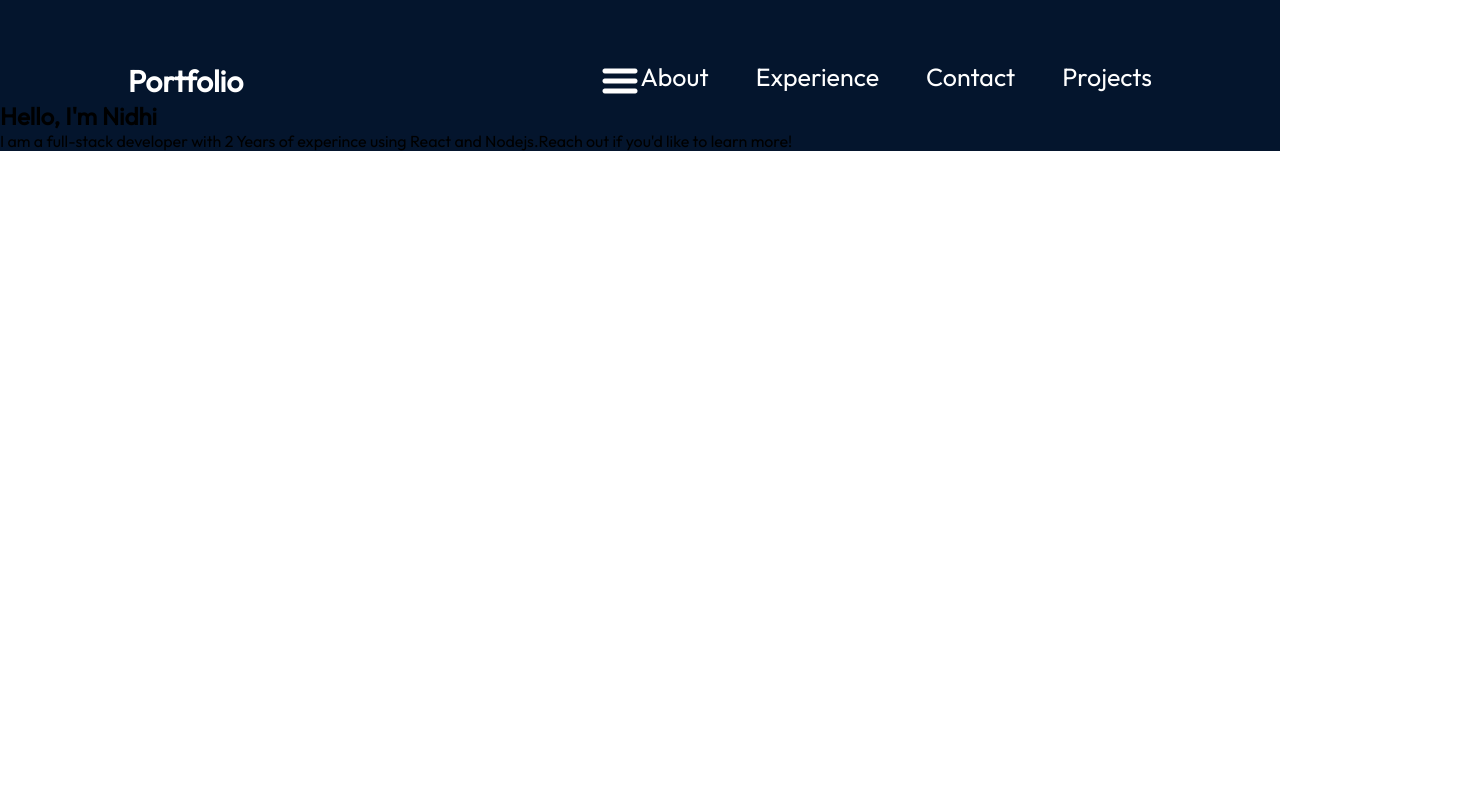
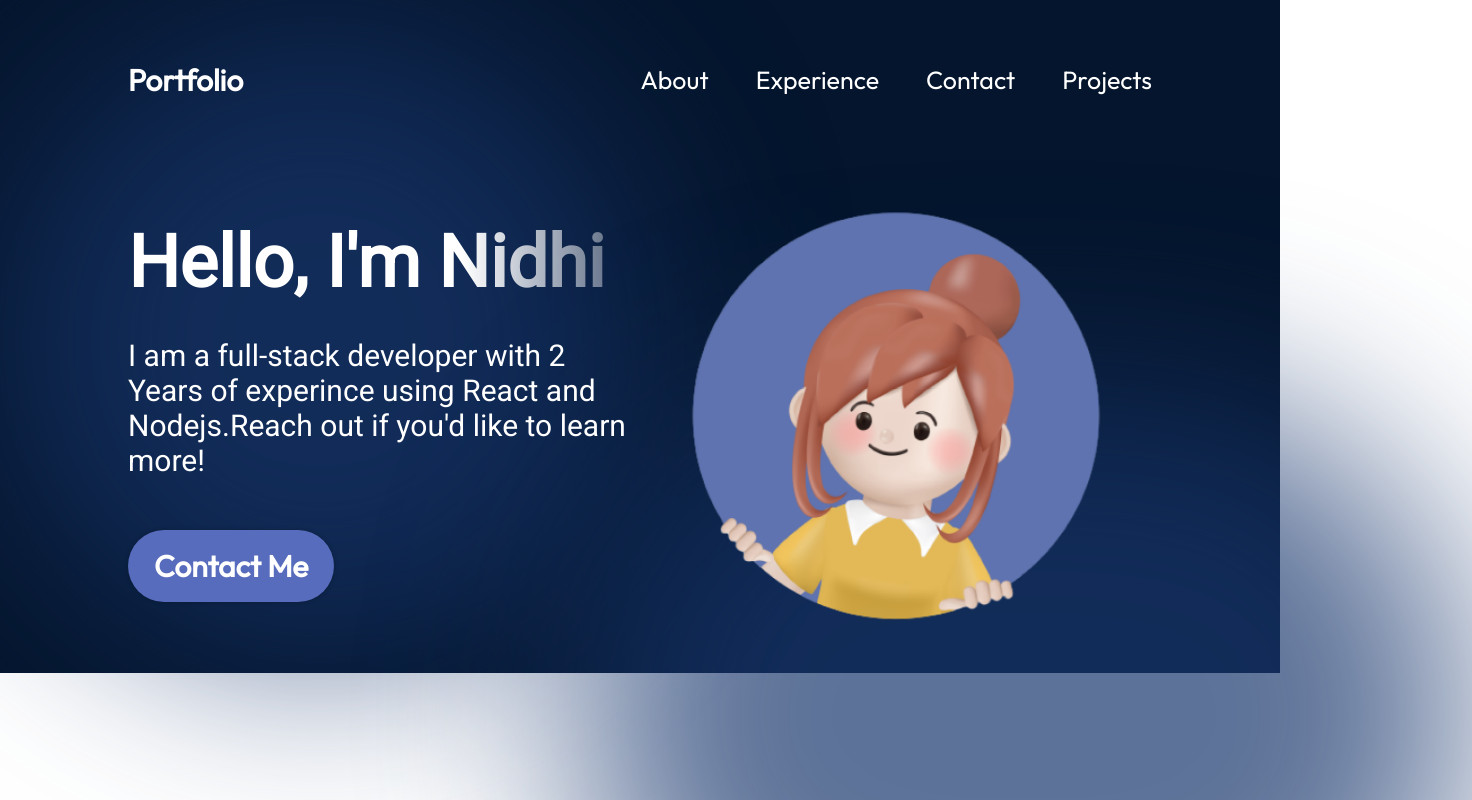
Before and after one commit to NidhiTulsyan/CODSOFT, a React (Vite) app in the folder Task_1_portfolio/portfolio/: page / in a window 1280 px wide. Shown: the top 800 px of the page, 1472 px wide, since content can reach past the window. Built offline with nearby package versions, Linux system fonts and the light colour scheme.

Commit message:
completed hero section

```diff
--- a/Task_1_portfolio/portfolio/src/components/Hero/Hero.jsx
+++ b/Task_1_portfolio/portfolio/src/components/Hero/Hero.jsx
@@ -1,15 +1,21 @@
 import React from "react";
+import { getImageUrl } from "../../utils";
+import styles from "./Hero.module.css";
 
 export const Hero = () => {
   return (
-    <section>
-      <div>
-        <h1>Hello, I'm Nidhi</h1>
-        <p>
+    <section className={styles.container}>
+      <div className={styles.content}>
+        <h1 className={styles.title}>Hello, I'm Nidhi</h1>
+        <p className={styles.description}>
           I am a full-stack developer with 2 Years of experince using React and
           Nodejs.Reach out if you'd like to learn more!
         </p>
+        <a href="mailto:myemail@email.com" className={styles.contactBtn}> Contact Me</a>
       </div>
+      <img src={getImageUrl("hero/heroImage.png")} alt="hero image of me" className={styles.heroImg}/>
+      <div className={styles.topBlur}></div>
+      <div className={styles.bottomBlur}></div>
     </section>
   );
 };
--- a/Task_1_portfolio/portfolio/src/components/Hero/Hero.module.css
+++ b/Task_1_portfolio/portfolio/src/components/Hero/Hero.module.css
@@ -0,0 +1,111 @@
+@import "../../vars.css";
+
+.container {
+  position: relative;
+  display: flex;
+  align-items: center;
+  justify-content: space-between;
+  margin-top: 49px;
+  z-index: 1;
+  margin-left: 10%;
+  margin-right: 10%;
+}
+
+.content {
+  display: flex;
+  flex-direction: column;
+  align-items: flex-start;
+  color: var(--color-text);
+  z-index: 1;
+}
+
+.title {
+  font-size: 72px;
+  font-weight: 900;
+  margin-bottom: 33px;
+  font-family: var(--font-roboto);
+  background: linear-gradient(
+    90deg,
+    rgba(255, 255, 255, 1) 70%,
+    rgba(255, 255, 255, 0) 120%
+  );
+  -webkit-text-fill-color: transparent;
+  -webkit-background-clip: text;
+}
+
+.description {
+  font-size: 30px;
+  font-family: var(--font-roboto);
+  margin-bottom: 52px;
+}
+
+.contactBtn {
+  text-decoration: none;
+  background-color: var(--color-primary);
+  color: var(--color-text);
+  border-radius: 100px;
+  font-size: 30px;
+  font-weight: 600;
+  padding: 17px 26px;
+  box-shadow: 0 0 4px 0 rgba(0, 0, 0, 0.25);
+}
+
+.heroImg {
+  width: 50%;
+  z-index: 1;
+
+  animation-name: floating;
+  animation-duration: 3s;
+  animation-iteration-count: infinite;
+  animation-timing-function: ease-in-out;
+}
+
+@keyframes floating {
+  0% {
+    transform: translate(0, 0px);
+  }
+  50% {
+    transform: translate(0, 10px);
+  }
+  100% {
+    transform: translate(0, -0px);
+  }
+}
+
+.topBlur {
+  position: absolute;
+  width: 50vw;
+  height: 50vw;
+  min-width: 350px;
+  min-width: 350px;
+  top: -128px;
+  left: -10vw;
+  border-radius: 764px;
+  background: rgba(25, 55, 109, 0.7);
+  filter: blur(100px);
+  z-index: 0;
+}
+
+.bottomBlur {
+  position: absolute;
+  width: 70vw;
+  height: 50vw;
+  min-width: 350px;
+  min-width: 250px;
+  top: 246px;
+  right: -25vw;
+  border-radius: 764px;
+  background: rgba(25, 55, 109, 0.7);
+  filter: blur(100px);
+  z-index: 0;
+}
+
+@media screen and (max-width: 830px) {
+  .container {
+    flex-direction: column-reverse;
+  }
+
+  .content {
+    align-items: center;
+  }
+}
--- a/Task_1_portfolio/portfolio/src/components/Navbar/Navbar.module.css
+++ b/Task_1_portfolio/portfolio/src/components/Navbar/Navbar.module.css
@@ -19,7 +19,7 @@
 
 
   .menuBtn {
-    display: npne;
+    display: none;
   }
 
   .menu {
--- a/Task_1_portfolio/portfolio/src/vars.css
+++ b/Task_1_portfolio/portfolio/src/vars.css
@@ -6,5 +6,5 @@
 --color-bg:#04152d;
 
 /* fonts */
---font-robot:"Roboto";
+--font-roboto:"Roboto";
 }
```
Also changed, not shown: Task_1_portfolio/portfolio/src/components/About/About.jsx (added), Task_1_portfolio/portfolio/src/components/About/About.module.css (added).
